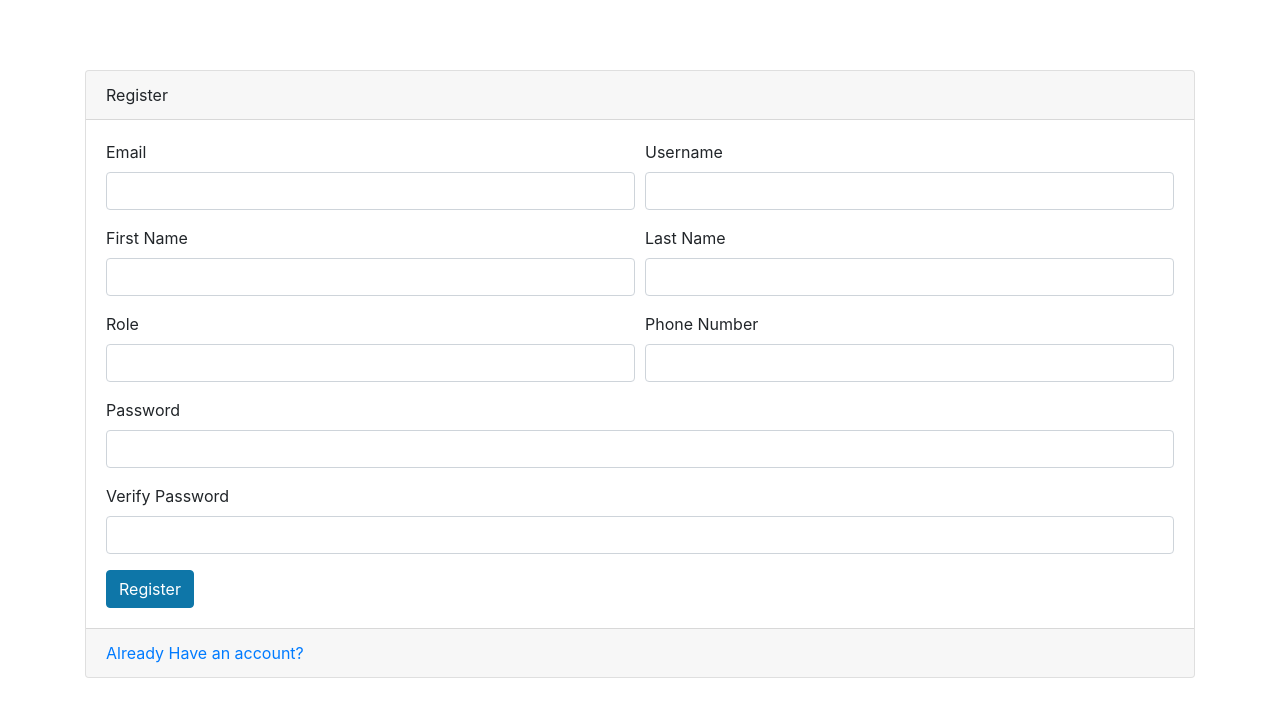
After one commit to lokesh768/TodoApp, a FastAPI app: template templates/register.html in a window 1280 px wide. The commit adds this page. Shown: the top 717 px of the page. Run offline with FastAPI, Linux system fonts and the light colour scheme; the template is opened without the code that fills it, so the values that code supplies are empty; some libraries are stand-ins or nearby versions.

Commit message:
10th commit:js added for login and register

```diff
--- a/routers/auth.py
+++ b/routers/auth.py
@@ -28,6 +28,7 @@ class CreateUserRequest(BaseModel):
     last_name:str
     password:str
     role:str
+    phone_number:str
 
 class Token(BaseModel):
     access_token:str
@@ -47,6 +48,10 @@ templates = Jinja2Templates(directory="templates")
 @router.get("/login-page")
 def render_login_page(request:Request):
     return templates.TemplateResponse("login.html", {'request':request})
+
+@router.get("/register-page")
+def render_register_page(request:Request):
+    return templates.TemplateResponse("register.html", {'request':request})
 
 
 ### Endpoints ###
@@ -93,6 +98,7 @@ async def create_user(db:db_dependency,
         last_name = create_user_request.last_name,
         role = create_user_request.role,
         hashed_password = bcrypt_context.hash(create_user_request.password),
+        phone_number = create_user_request.phone_number,
         is_active = True
     )
     db.add(create_user_model)
--- /dev/null
+++ b/templates/layout.html
@@ -0,0 +1,18 @@
+<!DOCTYPE html>
+<html lang="en">
+    <head>
+        <link rel="stylesheet" type="text/css" href="{{ url_for('static', path='/css/base.css') }}">
+        <link rel="stylesheet" type="text/css" href="{{ url_for('static', path='/css/bootstrap.css') }}">
+        <meta charset="UTF-8">
+        <title>TodoApp</title>
+    </head>
+    <body>
+        {% block content %}
+        {% endblock %}
+
+            <script src="{{ url_for('static', path='/js/jquery-slim.js') }}"></script>
+            <script src="{{ url_for('static', path='/js/popper.js') }}"></script>
+            <script src="{{ url_for('static', path='/js/bootstrap.js') }}"></script>
+            <script src="{{ url_for('static', path='/js/base.js') }}" defer></script>
+    </body>
+</html>
--- /dev/null
+++ b/templates/register.html
@@ -0,0 +1,55 @@
+{% include 'layout.html' %}
+
+<div class="container">
+<div class="card">
+    <div class="card-header">
+        Register
+    </div>
+    <div class="card-body">
+        <form id="registerForm">
+            <div class="form-row">
+                <div class="form-group col-md-6">
+                    <label>Email</label>
+                    <input type="text" class="form-control" name="email" required>
+                </div>
+                <div class="form-group col-md-6">
+                    <label>Username</label>
+                    <input type="text" class="form-control" name="username" required>
+                </div>
+            </div>
+            <div class="form-row">
+                <div class="form-group col-md-6">
+                    <label>First Name</label>
+                    <input type="text" class="form-control" name="firstname" required>
+                </div>
+                <div class="form-group col-md-6">
+                    <label>Last Name</label>
+                    <input type="text" class="form-control" name="lastname" required>
+                </div>
+            </div>
+            <div class="form-row">
+                <div class="form-group col-md-6">
+                    <label>Role</label>
+                    <input type="text" class="form-control" name="role" required>
+                </div>
+                <div class="form-group col-md-6">
+                    <label>Phone Number</label>
+                    <input type="text" class="form-control" name="phone_number" autocomplete="phone_number" required>
+                </div>
+            </div>
+            <div class="form-group">
+                    <label>Password</label>
+                    <input type="password" class="form-control" name="password" autocomplete="new-password" required>
+            </div>
+                <div class="form-group">
+                    <label>Verify Password</label>
+                    <input type="password" class="form-control" name="password2" autocomplete="new-password" required>
+                </div>
+            <button type="submit" class="btn btn-primary">Register</button>
+        </form>
+    </div>
+    <div class="card-footer text-muted">
+        <a href="/auth/login-page">Already Have an account?</a>
+    </div>
+</div>
+</div>
```
Also changed, not shown: templates/login.html (+1 -13 lines), todosapp.db.
